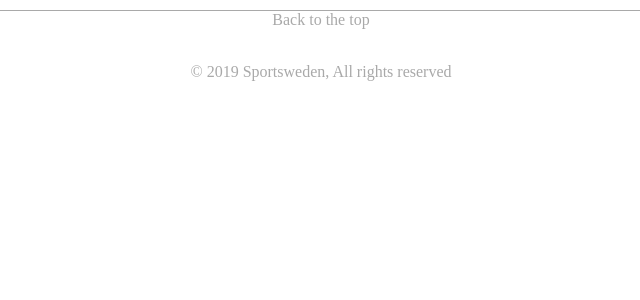
After one commit to Angelic0strich/SportsSweden, a PHP site: page /sportsweden/footer.php in a window 1280 px wide. The commit adds this page. Shown: the top 300 px of the page, without its empty margins (319-959 px from the left). Run offline with PHP 8.4, Linux system fonts and the light colour scheme.

Commit message:
Made footer and added to news

```diff
--- a/html/addnews.php
+++ b/html/addnews.php
@@ -83,5 +83,6 @@
                 </form>
             </div>
         <?php } ?>
+<?php include ("footer.php")?>
 </body>
 </html>
--- a/html/editnews.php
+++ b/html/editnews.php
@@ -157,5 +157,6 @@
     }
     mysqli_close($conn);
 ?>
+<?php include ("footer.php")?>
 </body>
 </html>
--- /dev/null
+++ b/html/footer.php
@@ -0,0 +1,43 @@
+<!DOCTYPE html>
+<html lang="en">
+<head>
+    <title>Footer</title>
+    <meta charset="UTF-8">
+    <a name="top"></a>
+    <style>
+        footer {
+            display: block;
+            width: 100%;
+            border-top: 1px solid darkgray;
+            margin-top: 10px;
+            background-color: inherit;
+            color: darkgray;
+            text-align: center;
+        }
+        a:link {
+            display: inline-block;
+            color: darkgray;
+            cursor: pointer;
+            text-decoration: none;
+        }
+        a:hover {
+            display: inline-block;
+            color: darkgray;
+            cursor: pointer;
+            text-decoration: none;
+        }
+        a:visited {
+            display: inline-block;
+            color: darkgray;
+            cursor: pointer;
+            text-decoration: none;
+        }
+    </style>
+</head>
+<body>
+    <footer>
+        <a href="#top">Back to the top</a><br><br>
+        <p>© 2019 Sportsweden, All rights reserved</p>
+    </footer>
+</body>
+</html>
--- a/html/shownews.php
+++ b/html/shownews.php
@@ -49,5 +49,6 @@
 
 
 <?php } ?>
+<?php include ("footer.php")?>
 </body>
 </html>
```
